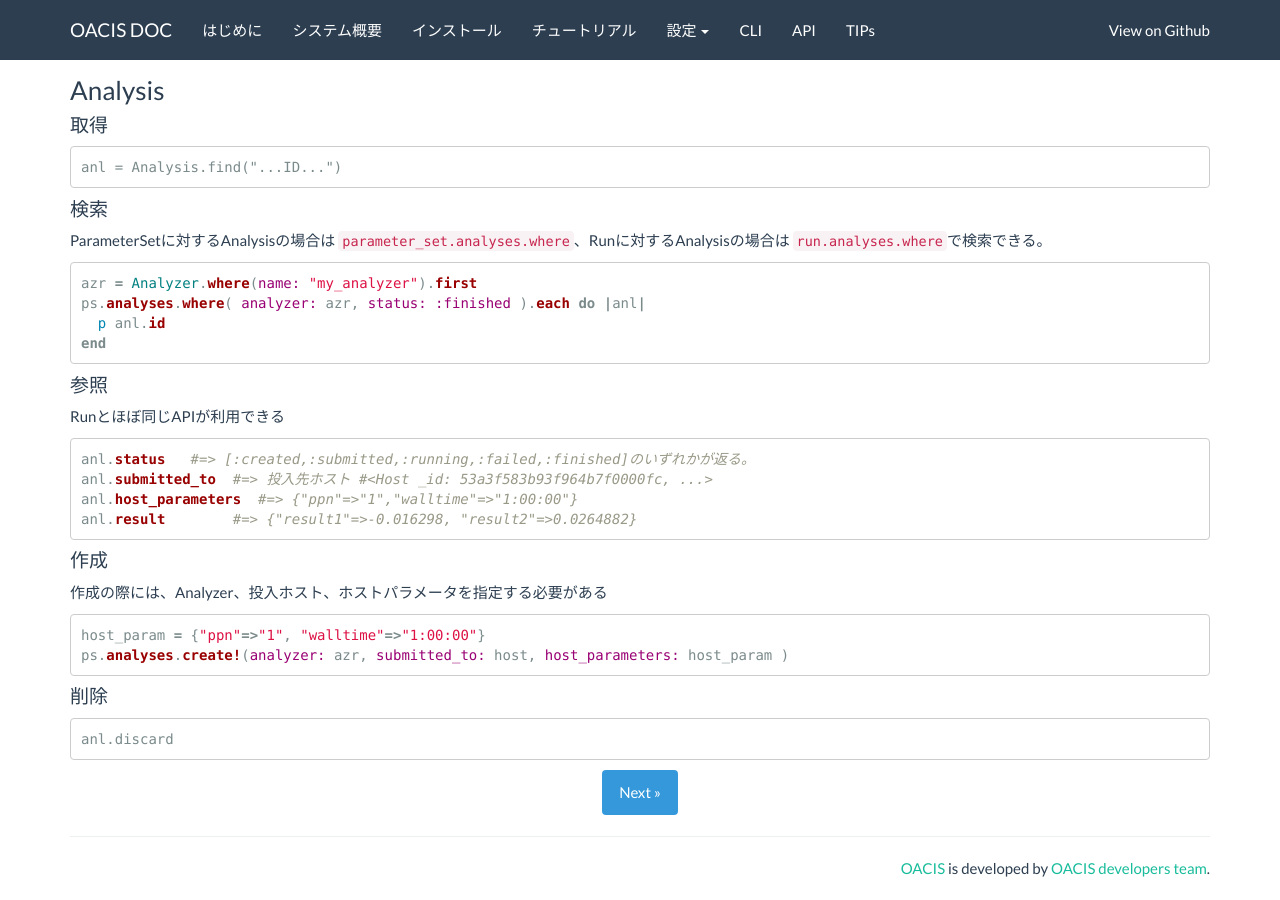
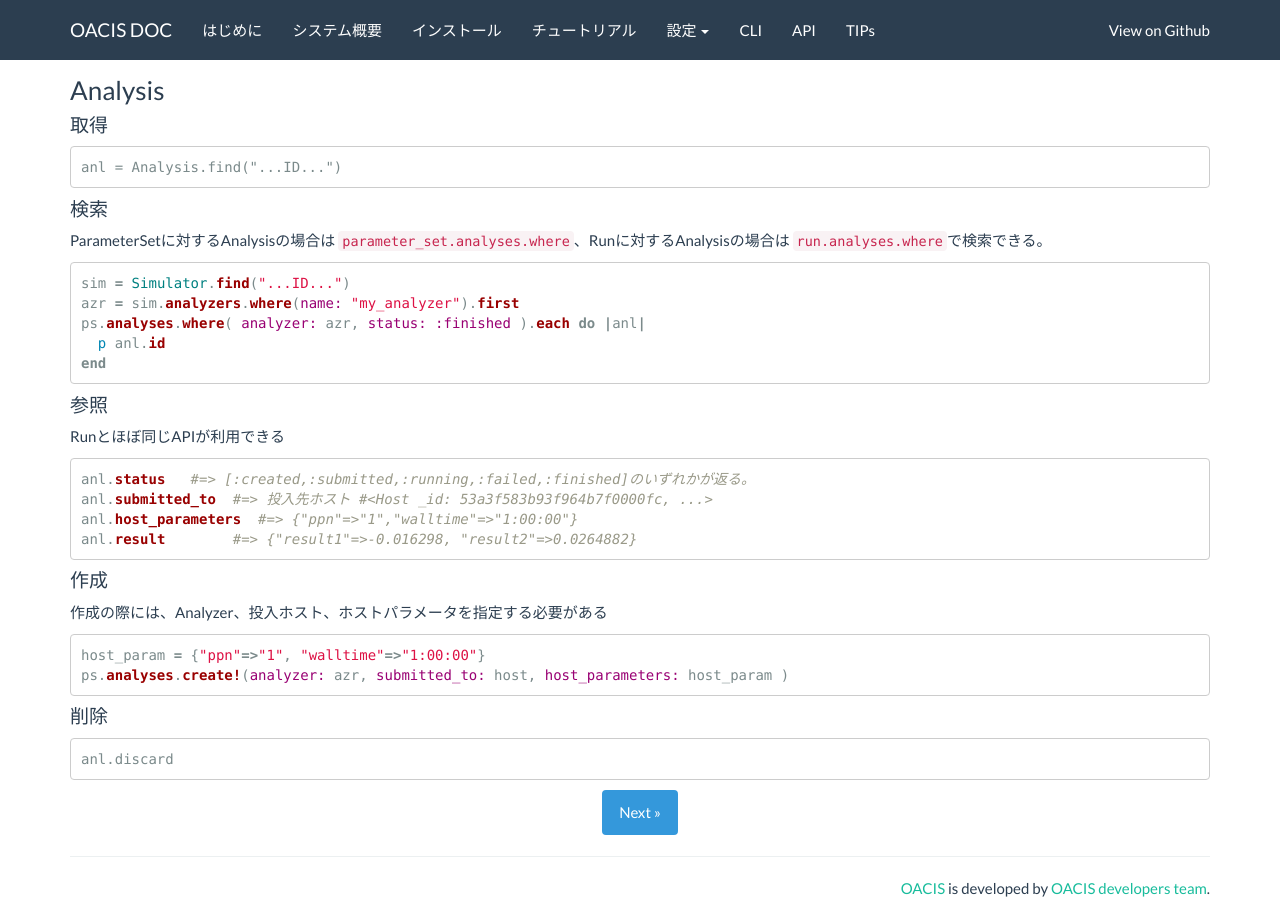
Before and after one commit to crest-cassia/oacis, a Jekyll site: the page built from ja/api.md, in a window 1280 px wide and 900 px high, scrolled down 3902 px. Built offline with Jekyll 4.4.1, drawn with Linux system fonts in a browser that asks for light colours; nearby versions of some CDN libraries.

Commit message:
fixed a bug in sample code

````diff
--- a/ja/api.md
+++ b/ja/api.md
@@ -254,7 +254,8 @@ anl = Analysis.find("...ID...")
 ParameterSetに対するAnalysisの場合は `parameter_set.analyses.where`、Runに対するAnalysisの場合は `run.analyses.where`で検索できる。
 
 ```rb
-azr = Analyzer.where(name: "my_analyzer").first
+sim = Simulator.find("...ID...")
+azr = sim.analyzers.where(name: "my_analyzer").first
 ps.analyses.where( analyzer: azr, status: :finished ).each do |anl|
   p anl.id
 end
````
